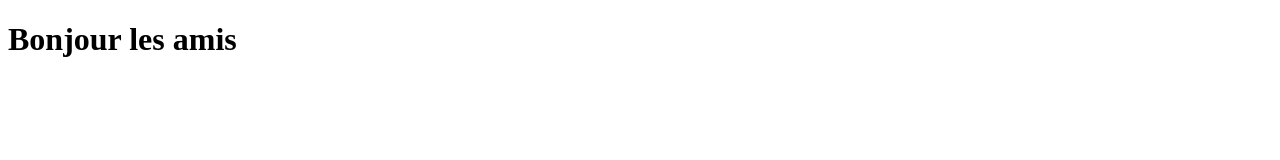
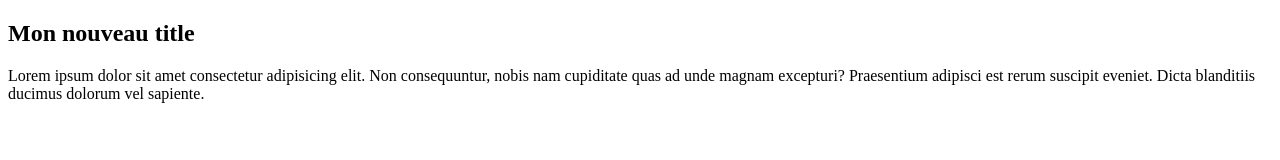
Before and after one commit to frederic05/testRepositorie, a plain HTML site: page index.html in a window 1280 px wide. Drawn offline with Linux system fonts and the light colour scheme.

Commit message:
update index title

```diff
--- a/index.html
+++ b/index.html
@@ -8,6 +8,7 @@
     <script src="./main.js"></script>
 </head>
 <body>
-    <h1>Bonjour les amis</h1>
+    <h2>Mon nouveau title</h2>
+    <p>Lorem ipsum dolor sit amet consectetur adipisicing elit. Non consequuntur, nobis nam cupiditate quas ad unde magnam excepturi? Praesentium adipisci est rerum suscipit eveniet. Dicta blanditiis ducimus dolorum vel sapiente.</p>
 </body>
 </html>
```
